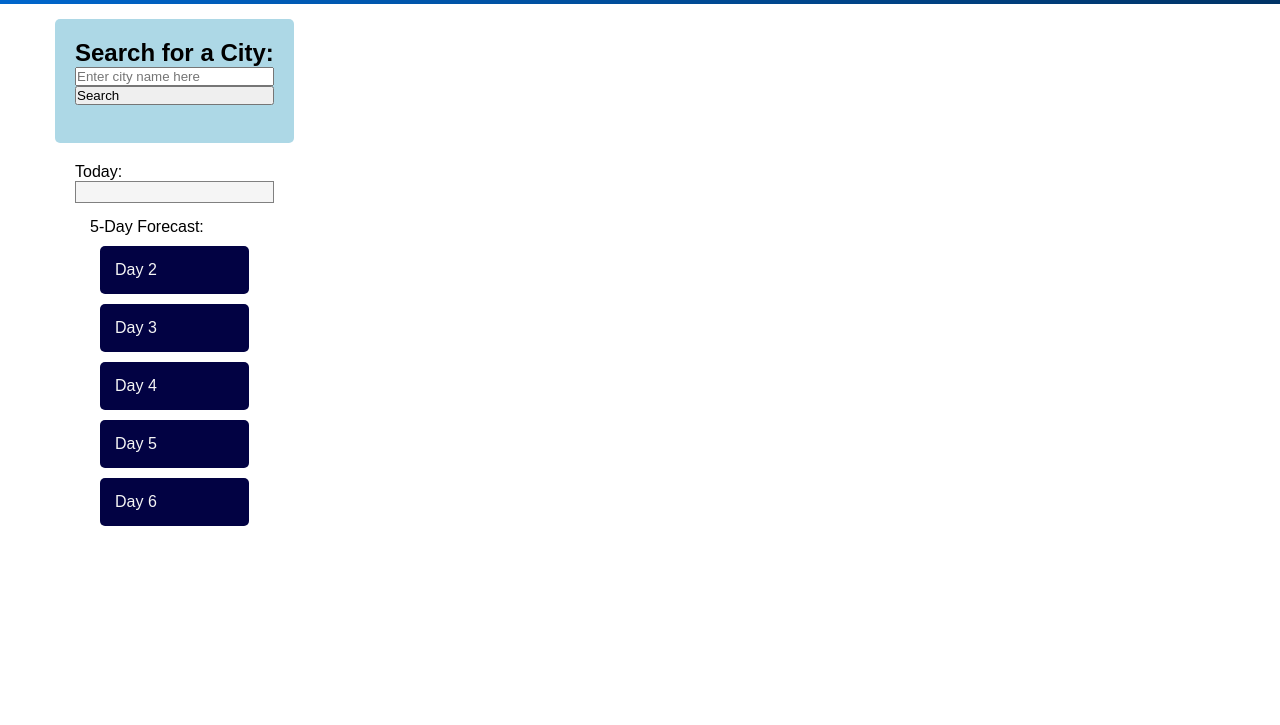
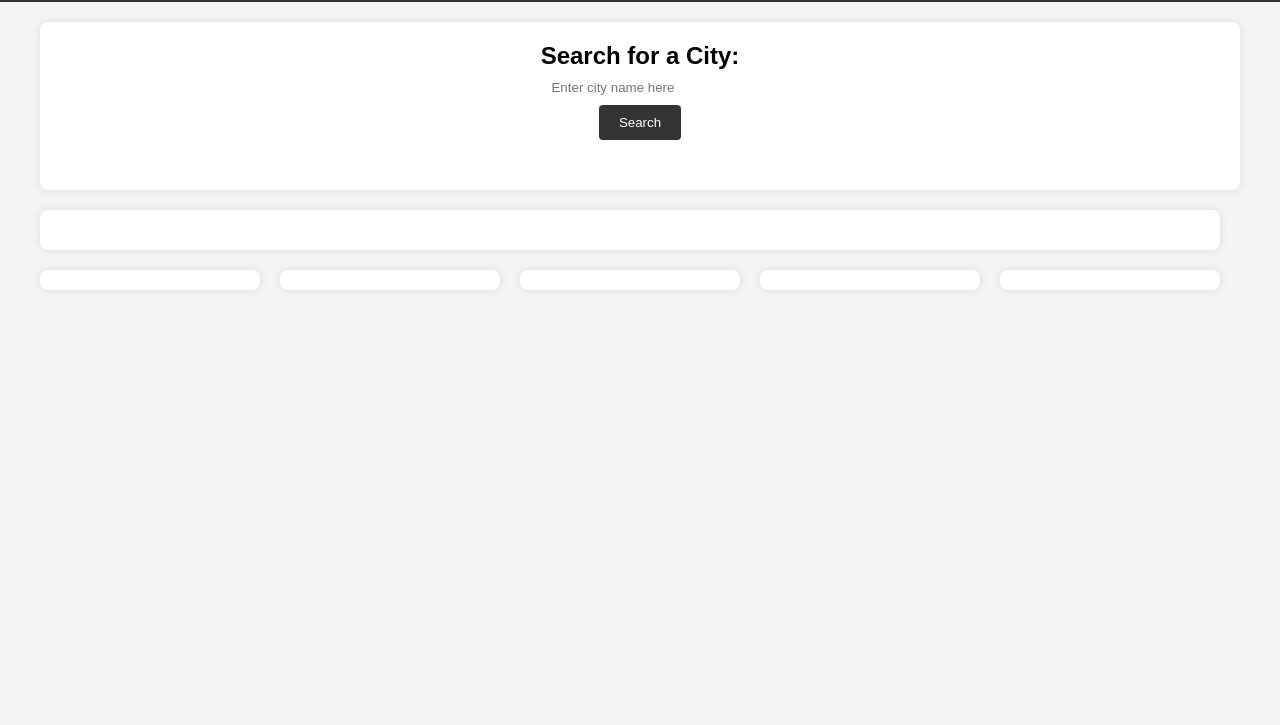
Before and after one commit to Daleray1231/Weather_Dashboard, a plain HTML site: page index.html in a window 1280 px wide. Shown: the part 75-800 px from the top of the page. Drawn offline with nearby package versions, Linux system fonts and the light colour scheme.

Commit message:
style and layout changes

```diff
--- a/assets/css/style.css
+++ b/assets/css/style.css
@@ -1,144 +1,122 @@
-/* Reset default margin and padding for all elements */
-* {
+body,
+h1,
+h2,
+button,
+input {
   margin: 0;
   padding: 0;
-  box-sizing: border-box;
+  border: 0;
 }
 
-/* Set the base font for the entire page */
 body {
-  font-family: Arial, sans-serif;
+  background-color: #f4f4f4;
+  font-family: 'Arial', sans-serif;
 }
 
-/* Style for the header element */
 header {
+  background-color: #333;
+  color: #fff;
   text-align: center;
-  color: white;
-  background: linear-gradient(to left, #003366, #0066cc);
-  margin: 0;
-  font-family: 'Gill Sans', 'Gill Sans MT', Calibri, 'Trebuchet MS', sans-serif;
+  padding: 20px 0;
 }
 
-/* Define font weight for heading elements */
-h1,
-h2,
-h3 {
-  font-weight: bold;
-}
-
-/* Style for paragraphs */
-p {
-  line-height: 1.6;
-  margin-bottom: 20px;
-}
-
-/* Style for hyperlinks */
-a {
-  text-decoration: none;
-  color: blue;
-}
-
-/* Apply padding to the header element */
-header {
-  padding: 20px;
-}
-
-/* Style for the 5-day forecast columns */
-#fiveDayForecast .col {
-  color: whitesmoke;
-  background-color: rgb(2, 2, 67);
-  border-radius: 5px;
-}
-
-/* Apply padding to row and column elements */
-.row,
-.col {
-  padding: 15px;
-}
-
-/* Additional padding style for specific rows */
-.top-row-padding {
-  padding: 10px 20px;
-}
-
-/* Additional padding style for specific columns */
-.day-col-padding {
-  padding: 15px 30px;
-  min-height: 300px;
-}
-
-/* Additional margin style for specific rows */
-.top-row-margin {
-  margin: 10px 20px;
-}
-
-/* Style for the main container, using flex layout */
 .container {
   max-width: 1200px;
-  margin: 0 auto;
-  display: flex;
-  justify-content: space-between;
-  align-items: center;
-}
-
-/* Style for the City Data div */
-#cityData {
-  background-color: whitesmoke;
-  border: 1px solid grey;
-  padding: 10px;
-}
-
-/* Style for the 5-day forecast columns, with additional spacing */
-#fiveDayForecast .col {
-  color: whitesmoke;
-  background-color: rgb(2, 2, 67);
-  border-radius: 5px;
-  margin: 10px;
-  padding: 15px;
-}
-
-/* Style for the left column that contains search elements */
-.left-column {
-  background-color: lightblue;
-  padding: 20px;
-  border-radius: 5px;
+  margin: 20px auto;
   display: flex;
   flex-direction: column;
 }
 
-/* Additional styles to make the elements within the left column align to the left */
-.left-column h2,
-.left-column input,
-.left-column button,
-.left-column #searchHistory {
-  text-align: left;
-  margin-left: 0;
-  margin-right: 0;
+.card.search-card {
+  background-color: #fff;
+  padding: 20px;
+  border-radius: 8px;
+  box-shadow: 0 0 10px rgba(0, 0, 0, 0.1);
+  margin-bottom: 20px;
+  display: flex;
+  flex-direction: column;
+  align-items: center;
+  text-align: center;
 }
 
-/* Adjust the style for the right column (City Data) */
-.col-lg-8 {
-  padding: 20px;
+.card.search-card h2 {
+  margin-bottom: 10px;
+}
+
+.form-control {
+  width: 100%;
+  padding: 10px;
+  margin-bottom: 15px;
+  border: 1px solid #ccc;
+  border-radius: 4px;
+}
+
+button {
+  background-color: #333;
+  color: #fff;
+  padding: 10px 20px;
+  border: none;
+  border-radius: 4px;
+  cursor: pointer;
+  margin: 10px;
+}
+
+.search-form {
   display: flex;
   flex-direction: column;
-  flex-grow: 2;
-  /* Allow City Data to take more space */
+  align-items: center;
 }
 
-/* Style for the City Data div within the right column */
-#cityData {
-  background-color: whitesmoke;
-  border: 1px solid grey;
-  padding: 10px;
-  flex-grow: 1;
-  /* City Data takes the remaining space in the right column */
+#searchHistory {
+  display: flex;
+  flex-wrap: wrap;
+  justify-content: center;
+  margin-top: 20px;
 }
 
-/* Style for the 5-day forecast columns, with additional spacing */
-#fiveDayForecast .col {
-  color: whitesmoke;
-  background-color: rgb(2, 2, 67);
-  border-radius: 5px;
-  margin: 10px;
-  padding: 15px;
+.history-button {
+  margin-right: 10px;
+  margin-bottom: 10px;
+  display: inline-block;
 }
+
+@media (max-width: 768px) {
+  .history-button {
+    margin-bottom: 5px;
+    margin-right: 0;
+  }
+}
+
+.card.today-section {
+  background-color: #fff;
+  padding: 20px;
+  border-radius: 8px;
+  box-shadow: 0 0 10px rgba(0, 0, 0, 0.1);
+  margin-right: 20px;
+}
+
+.weather-info {
+  text-align: center;
+}
+
+.card.five-day-forecast {
+  display: flex;
+  justify-content: space-between;
+  margin-top: 20px;
+}
+
+.card.five-day-forecast .forecast-day {
+  flex-basis: calc(20% - 20px);
+  background-color: #fff;
+  padding: 10px;
+  border-radius: 8px;
+  box-shadow: 0 0 10px rgba(0, 0, 0, 0.1);
+  margin-right: 20px;
+}
+
+@media (max-width: 768px) {
+  .card.five-day-forecast .forecast-day {
+    flex-basis: calc(50% - 20px);
+    margin-right: 0;
+  }
+}
--- a/assets/javascript/script.js
+++ b/assets/javascript/script.js
@@ -1,13 +1,9 @@
-// Define the API key
 const apiKey = "17c217eb87e1e62fc400a04808b0be98";
 
-// Wait for the DOM to be fully loaded
 document.addEventListener("DOMContentLoaded", function () {
-  // Get references to the search button and city input field
   const searchBtn = document.getElementById("searchBtn");
   const cityInput = document.getElementById("cityInput");
 
-  // Allow pressing Enter in the input field to trigger the search
   cityInput.addEventListener("keydown", function (event) {
     if (event.keyCode === 13) {
       event.preventDefault();
@@ -15,18 +11,14 @@ document.addEventListener("DOMContentLoaded", function () {
     }
   });
 
-  // Load the search history from local storage
   loadSearchHistory();
 
-  // Handle the search button click event
   searchBtn.addEventListener("click", function () {
     const cityName = document.getElementById("cityInput").value;
 
-    // Save the search history and load it
     saveSearchHistory(cityName);
     loadSearchHistory();
 
-    // Fetch weather data
     fetch(
       `https://api.openweathermap.org/data/2.5/forecast?q=${cityName}&units=imperial&appid=${apiKey}`
     )
@@ -49,7 +41,6 @@ document.addEventListener("DOMContentLoaded", function () {
   });
 });
 
-// Load search history and display it as buttons
 function loadSearchHistory() {
   const historyContainer = document.getElementById("searchBtn").parentNode;
   const oldHistory = document.querySelectorAll(".history-button");
@@ -62,7 +53,7 @@ function loadSearchHistory() {
   searchHistory.reverse().forEach((city) => {
     const historyButton = document.createElement("button");
     historyButton.textContent = city;
-    historyButton.className = "btn btn-secondary btn-lg btn-block my-1 history-button";
+    historyButton.className = "history-button";
 
     historyButton.addEventListener("click", function () {
       document.getElementById("cityInput").value = city;
@@ -73,7 +64,7 @@ function loadSearchHistory() {
   });
 }
 
-// Save the city name to the search history in local storage
+
 function saveSearchHistory(cityName) {
   const searchHistory = JSON.parse(localStorage.getItem("searchHistory")) || [];
 
@@ -84,7 +75,6 @@ function saveSearchHistory(cityName) {
   localStorage.setItem("searchHistory", JSON.stringify(searchHistory));
 }
 
-// Update the 5-day forecast based on retrieved data
 function updateFiveDayForecast(data) {
   const cityDataDate = new Date(data.list[0].dt_txt);
 
@@ -108,7 +98,6 @@ function updateFiveDayForecast(data) {
   }
 }
 
-// Update the current weather based on retrieved data
 function updateCurrentWeather(currentData, cityName) {
   try {
     const currentTemperature = currentData.main.temp;
--- a/index.html
+++ b/index.html
@@ -1,49 +1,44 @@
 <!DOCTYPE html>
-<html>
+<html lang="en">
 
 <head>
+  <meta charset="UTF-8">
+  <meta name="viewport" content="width=device-width, initial-scale=1.0">
   <title>Weather Dashboard</title>
   <link rel="stylesheet" type="text/css" href="./assets/css/style.css" />
 </head>
 
 <body>
-  <!-- Header Section -->
   <header>
     <h1>Weather Dashboard</h1>
   </header>
 
-  <!-- Main Content Container -->
   <div class="container">
     <div class="row">
-      <!-- Left Column for Search -->
-      <div class="col-lg-4 left-column">
-        <!-- Search Form -->
-        <h2>Search for a City:</h2>
-        <input type="text" class="form-control" id="cityInput" placeholder="Enter city name here">
-        <button id="searchBtn">Search</button>
-        <br>
-        <!-- Search History Display -->
-        <div id="searchHistory"></div>
+      <div class="card search-card">
+        <div class="search-form">
+          <h2>Search for a City:</h2>
+          <input type="text" class="city-input" id="cityInput" placeholder="Enter city name here">
+          <button id="searchBtn">Search</button>
+        </div>
+        <div id="searchHistory" style="display: flex; flex-wrap: wrap; justify-content: center; margin-top: 20px;"></div>
       </div>
-      <!-- Right Column for City Data and Forecast -->
-      <div class="col-lg-8">Today:
-        <!-- City Data Display -->
-        <br><div id="cityData"></div>
-        <!-- 5-Day Forecast Display -->
-        <div class="row" id="fiveDayForecast">
-          <div>5-Day Forecast:
-            <div class="col" id="day2">Day 2</div>
-            <div class="col" id="day3">Day 3</div>
-            <div class="col" id="day4">Day 4</div>
-            <div class="col" id="day5">Day 5</div>
-            <div class="col" id="day6">Day 6</div>
-          </div>
-        </div>
+      <div class="card forecast-card">
+        <section class="card today-section">
+          <h2></h2>
+          <div id="cityData"></div>
+        </section>
+        <section class="card five-day-forecast">
+          <div class="forecast-day" id="day2"></div>
+          <div class="forecast-day" id="day3"></div>
+          <div class="forecast-day" id="day4"></div>
+          <div class="forecast-day" id="day5"></div>
+          <div class="forecast-day" id="day6"></div>
+        </section>
       </div>
     </div>
   </div>
 
-  <!-- Include jQuery and Custom JavaScript -->
   <script src="https://ajax.googleapis.com/ajax/libs/jquery/3.5.1/jquery.min.js"></script>
   <script src="./assets/javascript/script.js"></script>
 </body>
```
Also changed, not shown: Weather_dashboard.png (deleted), image.png (deleted), 1 other file.
